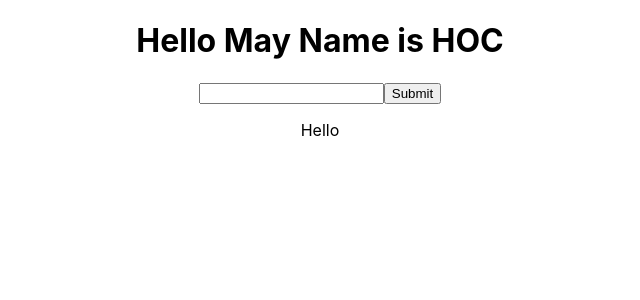
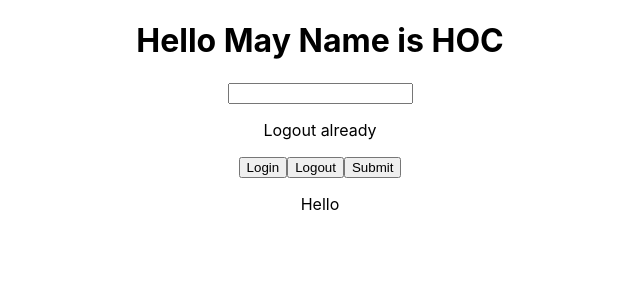
Before and after one commit to itbaby/react-js, a React (Create React App) app: page / in a window 1280 px wide. Shown: the top 300 px of the page, without its empty margins (320-960 px from the left). Built offline with nearby package versions, Linux system fonts and the light colour scheme.

Commit message:
add zustand state

```diff
--- a/package.json
+++ b/package.json
@@ -6,7 +6,8 @@
     "cra-template": "1.2.0",
     "react": "^19.0.0",
     "react-dom": "^19.0.0",
-    "react-scripts": "^3.0.1"
+    "react-scripts": "^3.0.1",
+    "zustand": "^5.0.3"
   },
   "scripts": {
     "start": "react-scripts start",
--- a/src/FormActionExample.jsx
+++ b/src/FormActionExample.jsx
@@ -1,10 +1,19 @@
 import React from 'react';
 import { Fragment } from 'react';
-import {useFormStatus} from 'react-dom';
+import { useFormStatus } from 'react-dom';
+import useUserStore from './useUserStore'
+function Submit() {
+  const { user, login, logout } = useUserStore();
+  const { pending } = useFormStatus();
+  return (
+    <>
+      {user ? (<p>{user.name}</p>) : (<p>Logout already</p>)}
 
-function Submit(){
-  const {pending} = useFormStatus();
-  return <button disabled={pending}>Submit</button>
+      <button onClick={login}>Login</button>
+      <button onClick={logout}>Logout</button>
+      <button disabled={pending}>Submit</button>
+    </>
+  )
 }
 
 export default function FormActionExample() {
@@ -15,8 +24,8 @@ export default function FormActionExample() {
   return (
     <Fragment>
       <form action={formAction}>
-        <input type="text" name="name"  />
-        <Submit/>
+        <input type="text" name="name" />
+        <Submit />
       </form>
     </Fragment>
   )
--- /dev/null
+++ b/src/useUserStore.js
@@ -0,0 +1,7 @@
+import { create } from 'zustand';
+const useUserStore = create((set) => ({
+  user: null,
+  login: () => set({ user: { name: 'pedro', email: 'pedro@pedrotech.co' } }),
+  logout: () => set({ user: null })
+}))
+export default useUserStore;
```
Also changed, not shown: 1 other file (tests, documents, lock files or other folders).
